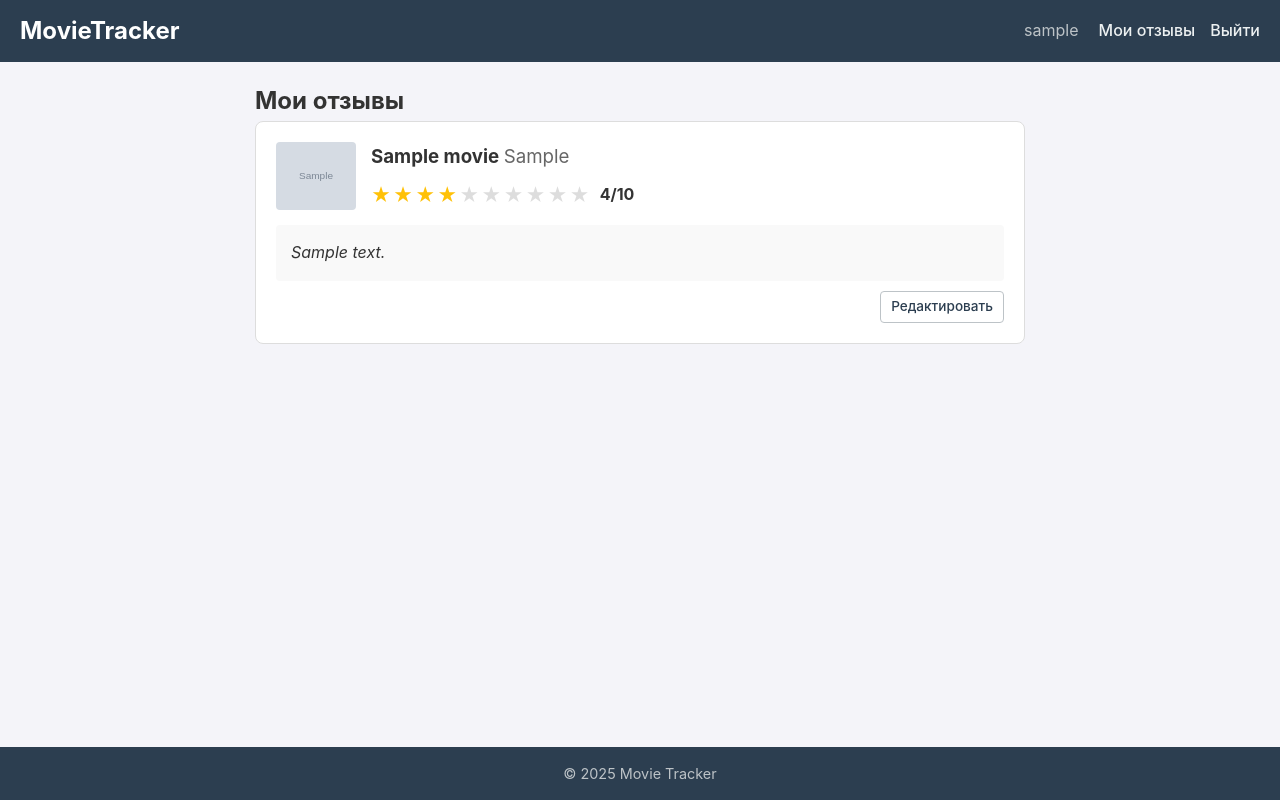
After one commit to guskovaalena/movie-tracker, a Flask app: page /my_reviews in a window 1280 px wide. The commit adds this page. Run offline with Flask 3, Linux system fonts and the light colour scheme; a user stored in the database is signed in; tables that the repository leaves empty hold one stand-in row (values such as "Sample post"); grey boxes marked "Sample" are stand-in pictures.

Commit message:
added rating and review

```diff
--- a/app/models.py
+++ b/app/models.py
@@ -27,6 +27,8 @@ class UserMovie(db.Model):
     user_id = db.Column(db.Integer, db.ForeignKey('user.id'), nullable=False)
     movie_id = db.Column(db.Integer, db.ForeignKey('movie.id'), nullable=False)
     status = db.Column(db.String(20), default='to_watch')
+    rating = db.Column(db.Integer, nullable=True)
+    review = db.Column(db.Text, nullable=True)
     timestamp = db.Column(db.DateTime, default=lambda: datetime.now(timezone.utc))
 
     user = db.relationship('User', back_populates='movies')
--- a/app/routes.py
+++ b/app/routes.py
@@ -1,4 +1,4 @@
-from flask import Blueprint, render_template, request, redirect, url_for, flash
+from flask import Blueprint, render_template, request, redirect, url_for, flash, jsonify
 from flask_login import login_required, current_user
 from app import db
 from app.models import Movie, UserMovie
@@ -9,21 +9,18 @@ main = Blueprint('main', __name__)
 
 @main.route('/')
 def index():
-    search_query = request.args.get('search', '')        # поиск в своём списке
+    search_query = request.args.get('search', '')
     page = request.args.get('page', 1, type=int)
     per_page = 8
 
     if current_user.is_authenticated:
-        # Базовый запрос: все записи пользователя
         base_query = UserMovie.query.filter_by(user_id=current_user.id)\
                                      .join(Movie)\
                                      .order_by(UserMovie.timestamp.desc())
 
-        # Фильтрация по поисковому запросу
         if search_query:
             base_query = base_query.filter(Movie.title.ilike(f'%{search_query}%'))
 
-        # Пагинация
         pagination = base_query.paginate(page=page, per_page=per_page, error_out=False)
         user_movies = pagination.items
 
@@ -51,7 +48,6 @@ def index():
 
 @main.route('/search')
 def search():
-    """Поиск фильмов через OMDb API."""
     query = request.args.get('q', '')
     results = []
     if query:
@@ -62,13 +58,11 @@ def search():
 @main.route('/add_from_api', methods=['POST'])
 @login_required
 def add_from_api():
-    """Добавление фильма из результатов поиска API."""
     imdb_id = request.form.get('imdb_id')
     if not imdb_id:
         flash('Ошибка: не указан идентификатор фильма')
         return redirect(url_for('main.index'))
 
-    # Проверяем, есть ли уже фильм в базе
     movie = Movie.query.filter_by(imdb_id=imdb_id).first()
     if not movie:
         details = get_movie_details(imdb_id)
@@ -85,7 +79,6 @@ def add_from_api():
         db.session.add(movie)
         db.session.commit()
 
-    # Проверяем, нет ли уже такой связи у пользователя
     existing = UserMovie.query.filter_by(
         user_id=current_user.id, movie_id=movie.id
     ).first()
@@ -107,7 +100,6 @@ def add_from_api():
 @main.route('/add', methods=['POST'])
 @login_required
 def add_movie():
-    """Добавление фильма вручную (по названию)."""
     title = request.form.get('title', '').strip()
     if not title:
         flash('Введите название фильма')
@@ -143,11 +135,55 @@ def update_status(user_movie_id):
     if user_movie.user_id != current_user.id:
         flash('Нет доступа')
         return redirect(url_for('main.index'))
+
     new_status = request.form.get('status')
     if new_status in ('to_watch', 'watched'):
         user_movie.status = new_status
         db.session.commit()
+
+    # Если переключили на "просмотрено", перенаправляем на страницу оценки
+    if new_status == 'watched':
+        return redirect(url_for('main.rate_movie', user_movie_id=user_movie_id))
+
     return redirect(url_for('main.index'))
+
+
+@main.route('/rate/<int:user_movie_id>', methods=['GET', 'POST'])
+@login_required
+def rate_movie(user_movie_id):
+    """Страница оценки и отзыва."""
+    user_movie = UserMovie.query.get_or_404(user_movie_id)
+    if user_movie.user_id != current_user.id:
+        flash('Нет доступа')
+        return redirect(url_for('main.index'))
+
+    if request.method == 'POST':
+        rating = request.form.get('rating', type=int)
+        review = request.form.get('review', '').strip()
+
+        if rating and 1 <= rating <= 10:
+            user_movie.rating = rating
+        if review:
+            user_movie.review = review
+
+        db.session.commit()
+        flash('Спасибо за отзыв!')
+        return redirect(url_for('main.index'))
+
+    return render_template('rate_movie.html', user_movie=user_movie)
+
+
+@main.route('/my_reviews')
+@login_required
+def my_reviews():
+    """Страница со всеми отзывами пользователя."""
+    reviewed_movies = UserMovie.query.filter_by(
+        user_id=current_user.id
+    ).filter(
+        UserMovie.rating.isnot(None) | UserMovie.review.isnot(None)
+    ).join(Movie).order_by(UserMovie.timestamp.desc()).all()
+
+    return render_template('my_reviews.html', movies=reviewed_movies)
 
 
 @main.route('/delete/<int:user_movie_id>', methods=['POST'])
--- a/app/static/css/style.css
+++ b/app/static/css/style.css
@@ -1,4 +1,4 @@
-/* === Сброс и базовые настройки === */
+/* Сброс и базовые настройки */
 * {
     margin: 0;
     padding: 0;
@@ -32,7 +32,7 @@ a:hover {
     width: 100%;
 }
 
-/* === Навигация === */
+/* Навигация */
 .navbar {
     background-color: #2c3e50;
     color: white;
@@ -64,7 +64,7 @@ a:hover {
     margin-right: 5px;
 }
 
-/* === Flash-сообщения === */
+/* Flash-сообщения */
 .flash-messages {
     margin-bottom: 20px;
 }
@@ -78,7 +78,7 @@ a:hover {
     margin-bottom: 8px;
 }
 
-/* === Формы === */
+/* Формы */
 .form-section {
     max-width: 400px;
     margin: 30px auto;
@@ -122,7 +122,7 @@ a:hover {
     text-align: center;
 }
 
-/* === Кнопки === */
+/* Кнопки */
 .btn {
     display: inline-block;
     padding: 8px 18px;
@@ -178,7 +178,7 @@ a:hover {
     font-size: 0.85rem;
 }
 
-/* === Карточки статистики === */
+/* Карточки статистики */
 .stats-row {
     display: flex;
     gap: 20px;
@@ -212,7 +212,7 @@ a:hover {
     font-weight: bold;
 }
 
-/* === Список фильмов === */
+/* Список фильмов */
 .add-movie {
     margin-bottom: 30px;
 }
@@ -243,6 +243,7 @@ a:hover {
 .movie-info {
     display: flex;
     align-items: center;
+    flex-direction: column;
     gap: 10px;
 }
 
@@ -265,7 +266,7 @@ a:hover {
     font-style: italic;
 }
 
-/* === Приветствие неавторизованным === */
+/* Приветствие неавторизованным */
 .welcome {
     text-align: center;
     margin-top: 80px;
@@ -276,7 +277,6 @@ a:hover {
     margin-bottom: 10px;
 }
 
-/* === Подвал === */
 footer {
     text-align: center;
     padding: 15px;
@@ -286,7 +286,6 @@ footer {
     margin-top: auto;
 }
 
-/* === Адаптивность для мобильных === */
 @media (max-width: 600px) {
     .stats-row {
         flex-direction: column;
@@ -410,3 +409,167 @@ footer {
         height: 220px;
     }
 }
+
+/* Звёздный рейтинг */
+.star-rating {
+    display: flex;
+    flex-direction: row-reverse;
+    justify-content: flex-end;
+    gap: 3px;
+}
+
+.star-rating input {
+    display: none;
+}
+
+.star-rating label {
+    font-size: 2rem;
+    color: #ddd;
+    cursor: pointer;
+    transition: color 0.2s ease;
+}
+
+.star-rating input:checked ~ label,
+.star-rating label:hover,
+.star-rating label:hover ~ label {
+    color: #ffc107;
+}
+
+/* Звёзды для отображения */
+.stars-display {
+    display: flex;
+    align-items: center;
+    gap: 2px;
+    margin-top: 5px;
+}
+
+.stars-display.small .star {
+    font-size: 1rem;
+}
+
+.stars-display .star {
+    font-size: 1.2rem;
+    color: #ddd;
+}
+
+.stars-display .star.filled {
+    color: #ffc107;
+}
+
+.rating-number {
+    margin-left: 8px;
+    font-weight: bold;
+    color: #333;
+}
+
+/* Страница оценки */
+.rate-section {
+    max-width: 600px;
+    margin: 30px auto;
+}
+
+.rate-card {
+    background: white;
+    border: 1px solid #ddd;
+    border-radius: 8px;
+    padding: 25px;
+}
+
+.rate-header {
+    text-align: center;
+    margin-bottom: 25px;
+}
+
+.rate-poster {
+    width: 150px;
+    border-radius: 8px;
+    margin-bottom: 15px;
+}
+
+.rate-year {
+    color: #666;
+    font-size: 0.9rem;
+}
+
+.rate-form .form-group {
+    margin-bottom: 20px;
+}
+
+.rate-actions {
+    display: flex;
+    gap: 10px;
+    justify-content: center;
+    margin-top: 25px;
+}
+
+/* Страница отзывов */
+.reviews-section {
+    max-width: 800px;
+    margin: 0 auto;
+}
+
+.reviews-list {
+    display: flex;
+    flex-direction: column;
+    gap: 20px;
+}
+
+.review-card {
+    background: white;
+    border: 1px solid #ddd;
+    border-radius: 8px;
+    padding: 20px;
+}
+
+.review-movie {
+    display: flex;
+    gap: 15px;
+    margin-bottom: 15px;
+}
+
+.review-poster {
+    width: 80px;
+    border-radius: 4px;
+}
+
+.review-info h3 {
+    margin: 0 0 8px;
+}
+
+.review-year {
+    color: #666;
+    font-weight: normal;
+}
+
+.review-text {
+    background: #f9f9f9;
+    padding: 15px;
+    border-radius: 4px;
+    margin-bottom: 10px;
+    font-style: italic;
+}
+
+.review-actions {
+    text-align: right;
+}
+
+.review-snippet {
+    color: #666;
+    font-size: 0.9rem;
+    margin-top: 5px;
+    font-style: italic;
+}
+
+/* Адаптивность */
+@media (max-width: 600px) {
+    .review-movie {
+        flex-direction: column;
+    }
+    .review-poster {
+        width: 100%;
+        max-width: 150px;
+    }
+    .star-rating label {
+        font-size: 1.5rem;
+    }
+}
--- a/app/templates/base.html
+++ b/app/templates/base.html
@@ -13,6 +13,7 @@
             <div class="nav-links">
                 {% if current_user.is_authenticated %}
                     <span class="nav-username">{{ current_user.username }}</span>
+                    <a href="{{ url_for('main.my_reviews') }}">Мои отзывы</a>
                     <a href="{{ url_for('auth.logout') }}">Выйти</a>
                 {% else %}
                     <a href="{{ url_for('auth.login') }}">Войти</a>
--- /dev/null
+++ b/app/templates/my_reviews.html
@@ -0,0 +1,41 @@
+{% extends "base.html" %}
+{% block content %}
+<section class="reviews-section">
+    <h2>Мои отзывы</h2>
+
+    {% if movies %}
+        <div class="reviews-list">
+            {% for um in movies %}
+                <div class="review-card">
+                    <div class="review-movie">
+                        {% if um.movie.poster %}
+                            <img src="{{ um.movie.poster }}" alt="{{ um.movie.title }}" class="review-poster">
+                        {% endif %}
+                        <div class="review-info">
+                            <h3>{{ um.movie.title }} <span class="review-year">{{ um.movie.year }}</span></h3>
+                            {% if um.rating %}
+                                <div class="stars-display">
+                                    {% for i in range(1, 11) %}
+                                        <span class="star {% if i <= um.rating %}filled{% endif %}">★</span>
+                                    {% endfor %}
+                                    <span class="rating-number">{{ um.rating }}/10</span>
+                                </div>
+                            {% endif %}
+                        </div>
+                    </div>
+                    {% if um.review %}
+                        <div class="review-text">
+                            <p>{{ um.review }}</p>
+                        </div>
+                    {% endif %}
+                    <div class="review-actions">
+                        <a href="{{ url_for('main.rate_movie', user_movie_id=um.id) }}" class="btn btn-sm btn-outline">Редактировать</a>
+                    </div>
+                </div>
+            {% endfor %}
+        </div>
+    {% else %}
+        <p class="empty-message">У вас пока нет отзывов. Посмотрите фильм и оставьте отзыв!</p>
+    {% endif %}
+</section>
+{% endblock %}
--- a/app/templates/search_results.html
+++ b/app/templates/search_results.html
@@ -19,7 +19,7 @@
                     <div class="movie-actions">
                         <form action="{{ url_for('main.add_from_api') }}" method="POST">
                             <input type="hidden" name="imdb_id" value="{{ movie.imdbID }}">
-                            <button type="submit" class="btn btn-success">Добавить в «Буду смотреть»</button>
+                            <button type="submit" class="btn btn-success">Буду смотреть</button>
                         </form>
                     </div>
                 </div>
```
Also changed, not shown: app/omdb.py (+4 -13 lines), app/templates/index.html (+13 -2 lines), app/templates/rate_movie.html (added, +40 -0 lines), migrations/versions/604a1a6d4953_add_rating_and_review.py (added, +34 -0 lines), tests/conftest.py (+2 -2 lines), tests/test_app.py (+19 -14 lines), app.db.
